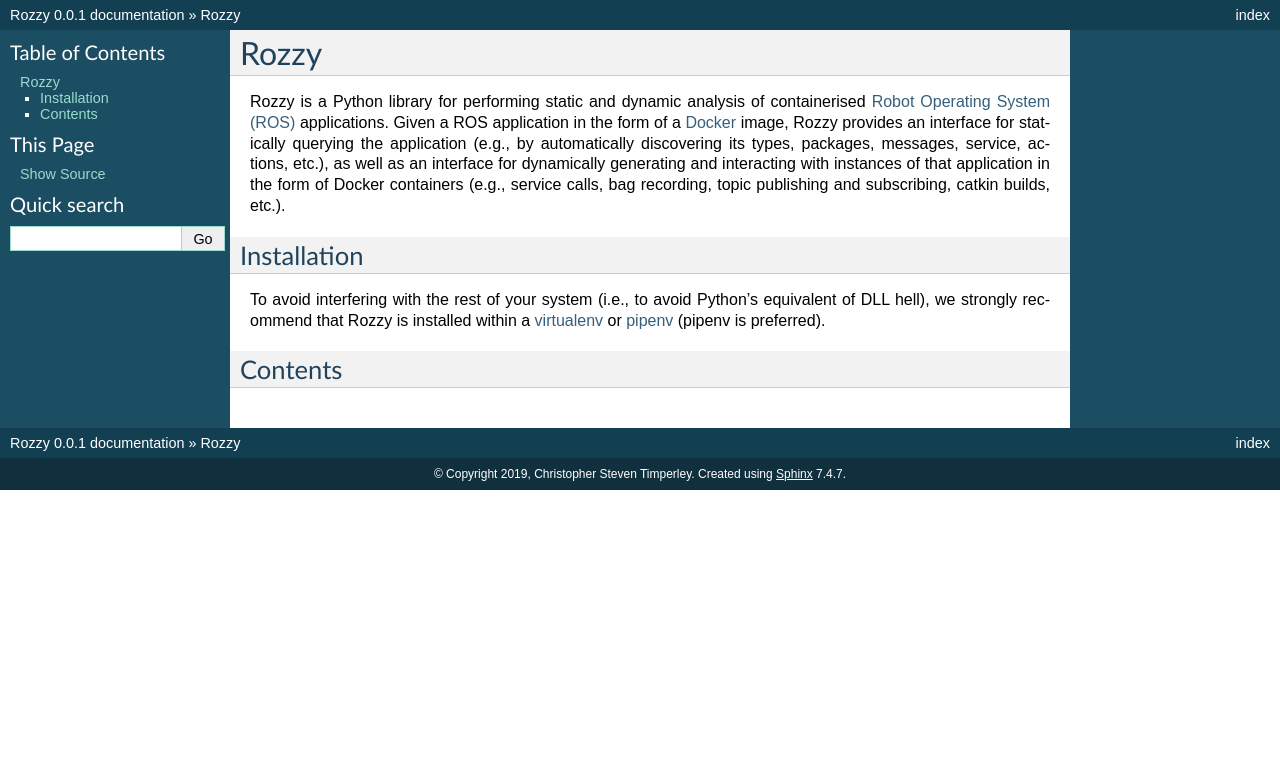
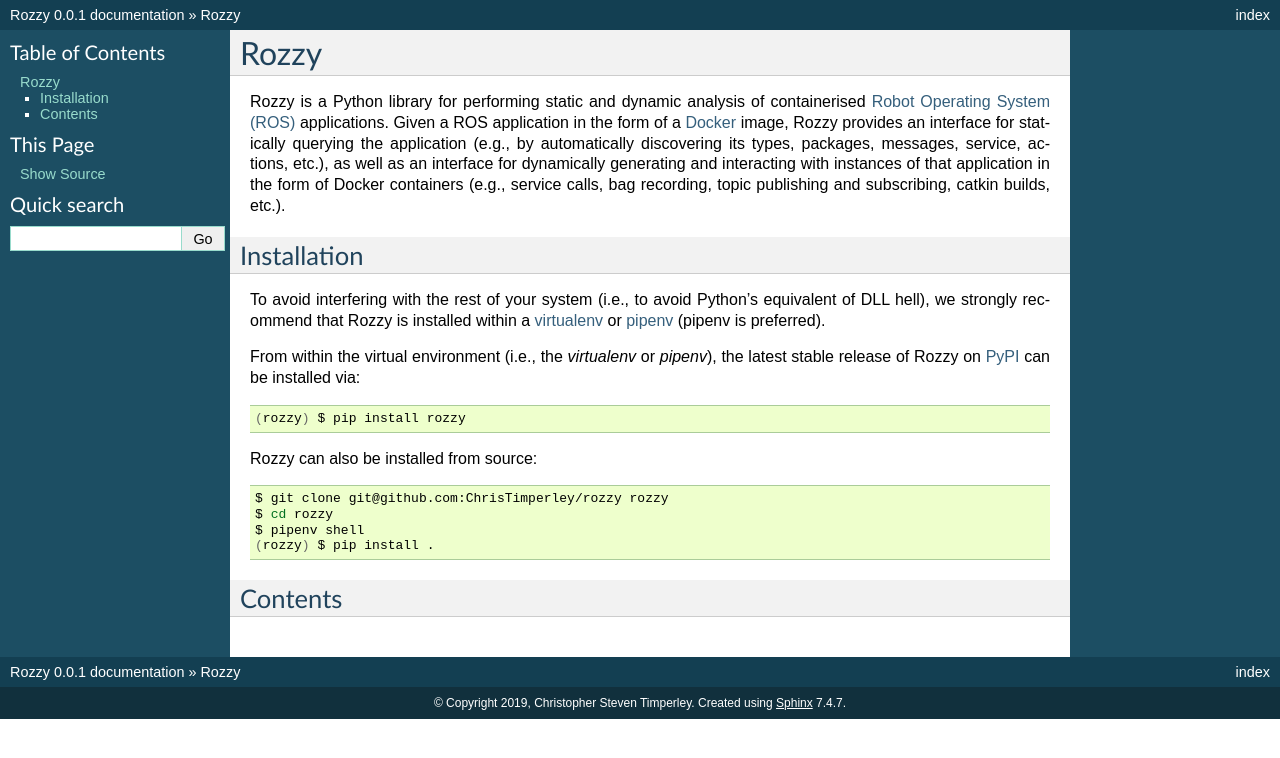
Before and after one commit to cmu-rss-lab/roswire, a Sphinx documentation site: the page built from docs/index.rst, in a window 1280 px wide. Shown: the top 758 px of the page. Built offline with Sphinx 7.4.7, drawn with Linux system fonts in a browser that asks for light colours.

Commit message:
added installation instructions

```diff
--- a/docs/index.rst
+++ b/docs/index.rst
@@ -23,6 +23,22 @@
 `virtualenv <https://virtualenv.pypa.io/en/latest/>`_ or
 `pipenv <https://pipenv.readthedocs.io/en/latest/>`_ (pipenv is preferred).
 
+From within the virtual environment (i.e., the `virtualenv` or `pipenv`),
+the latest stable release of Rozzy on `PyPI <https://pypi.org>`_
+can be installed via:
+
+.. code:: shell
+
+   (rozzy) $ pip install rozzy
+
+Rozzy can also be installed from source:
+
+.. code:: shell
+
+   $ git clone git@github.com:ChrisTimperley/rozzy rozzy
+   $ cd rozzy
+   $ pipenv shell
+   (rozzy) $ pip install .
 
 
 Contents
```
